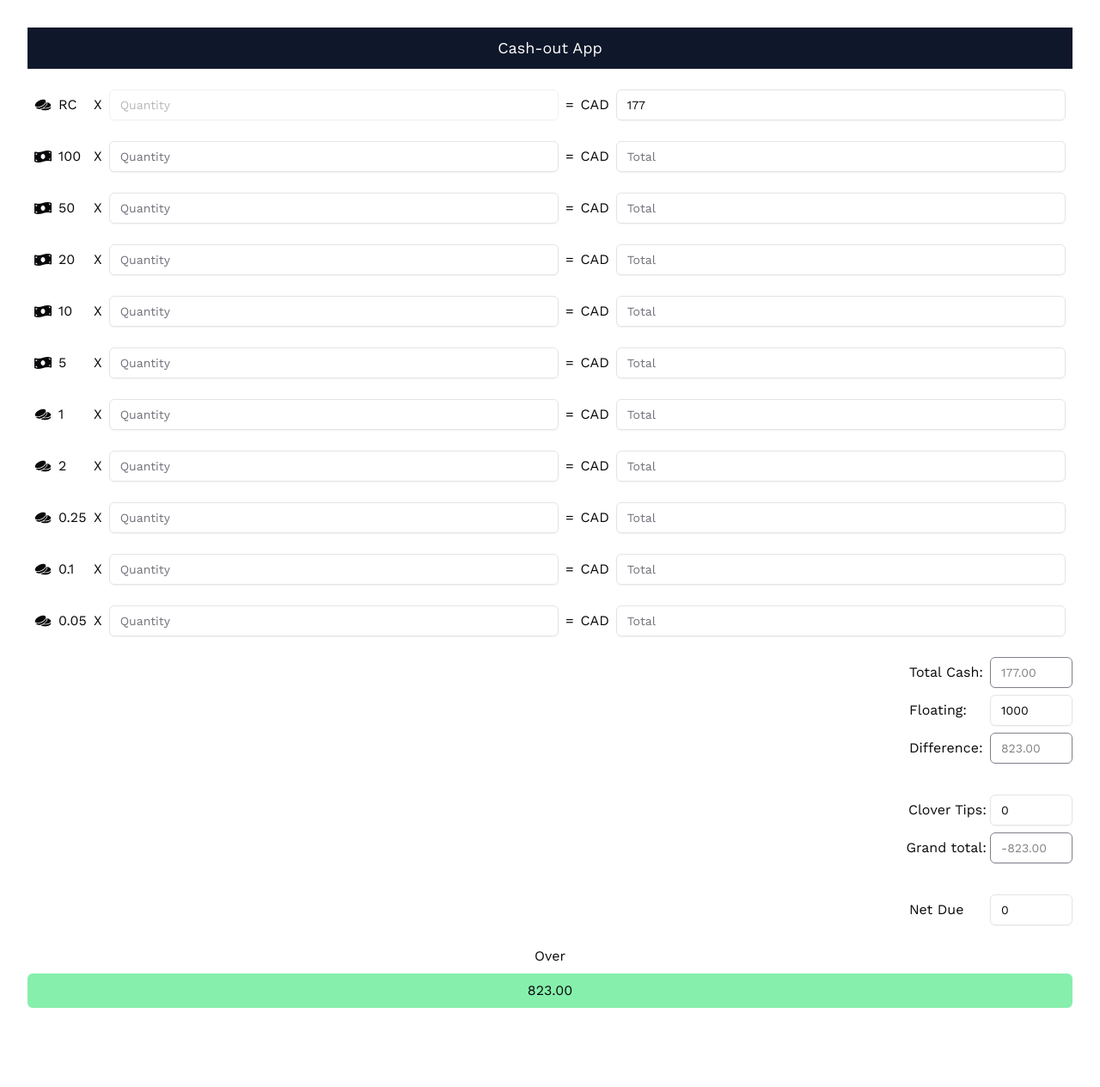
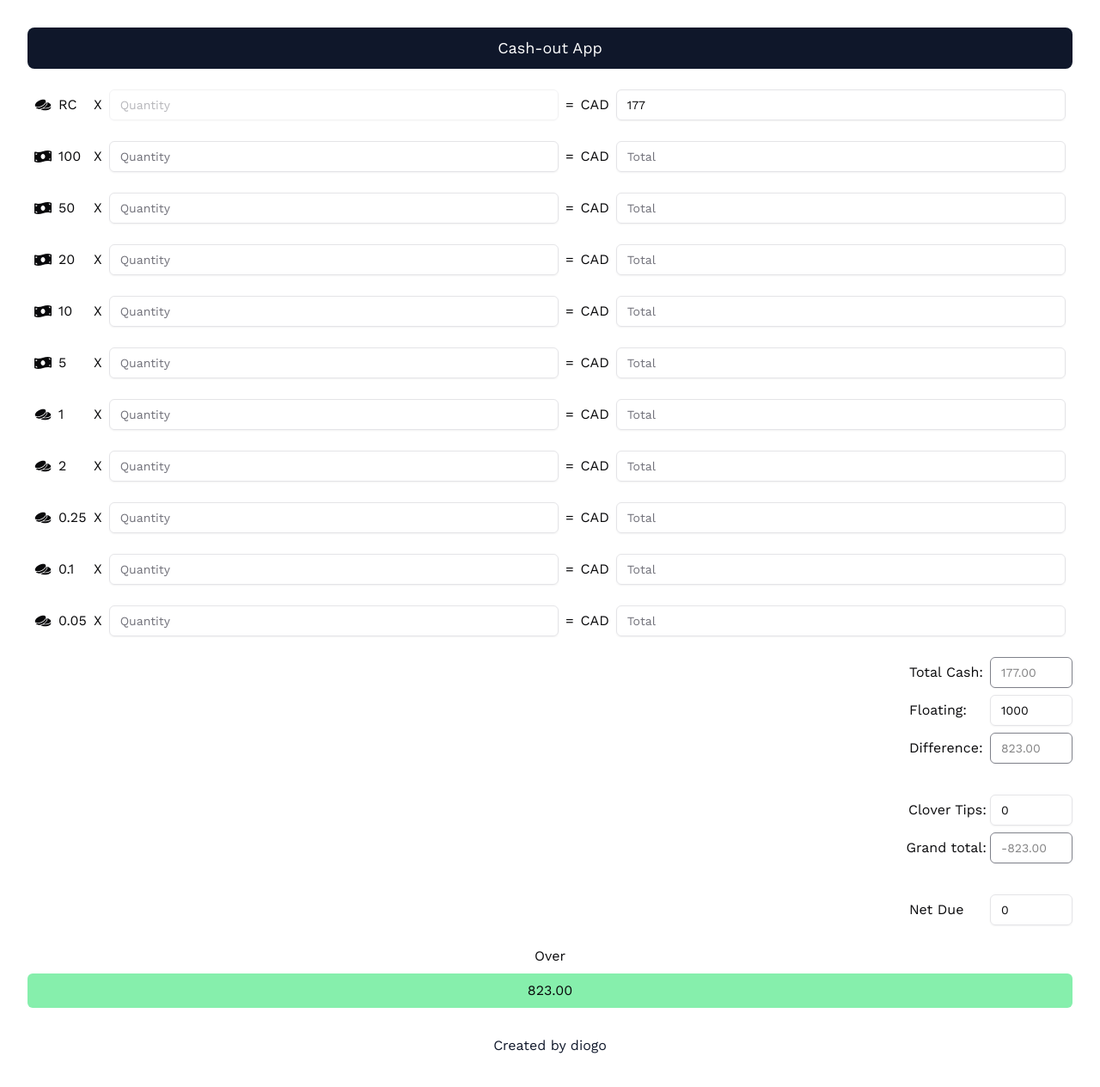
Before and after one commit to diogoka/cash-out-app, a Next.js app: page / in a window 1280 px wide. Shown: the top 1264 px of the page at 86% size. Before the commit the page ends 1204 px from the top, so only its background shows below. Built offline with nearby package versions, Linux system fonts and the light colour scheme.

Commit message:
Adding footer

```diff
--- a/src/app/layout.tsx
+++ b/src/app/layout.tsx
@@ -2,6 +2,7 @@ import type { Metadata } from 'next';
 import { Work_Sans } from 'next/font/google';
 import './globals.css';
 import Header from '@/components/header';
+import Footer from '@/components/footer';
 
 const workSans = Work_Sans({ subsets: ['latin'] });
 
@@ -20,6 +21,7 @@ export default function RootLayout({
       <body className={workSans.className}>
         <Header />
         <main>{children}</main>
+        <Footer />
       </body>
     </html>
   );
--- a/src/app/page.tsx
+++ b/src/app/page.tsx
@@ -1,9 +1,5 @@
 import CashOut from '@/components/cash-out';
 
 export default function Home() {
-  return (
-    <div>
-      <CashOut />
-    </div>
-  );
+  return <CashOut />;
 }
--- /dev/null
+++ b/src/components/footer.tsx
@@ -0,0 +1,13 @@
+import React from 'react';
+
+type Props = {};
+
+const Footer = (props: Props) => {
+  return (
+    <div className='flex justify-center items-center text-slate-900 min-h-10 rounded-lg mt-6'>
+      <h5>Created by diogo</h5>
+    </div>
+  );
+};
+
+export default Footer;
--- a/src/components/header.tsx
+++ b/src/components/header.tsx
@@ -1,6 +1,6 @@
 const Header = () => {
   return (
-    <div className='flex justify-center items-center bg-slate-900 text-white min-h-12'>
+    <div className='flex justify-center items-center bg-slate-900 text-white min-h-12 rounded-lg'>
       <h1 className='text-lg'>Cash-out App</h1>
     </div>
   );
--- a/src/components/match.tsx
+++ b/src/components/match.tsx
@@ -31,7 +31,4 @@ const Match = ({ data, setData }: PropsCashOut) => {
   );
 };
 
-// short -> if is minutes than 0
-// over -> if is greater than 0
-
 export default Match;
--- a/src/components/valueInput.tsx
+++ b/src/components/valueInput.tsx
@@ -29,6 +29,7 @@ const ValueInput = ({
       className={className}
       min='0'
       disabled={disabled}
+      pattern='[0-9]*'
     />
   );
 };
```
